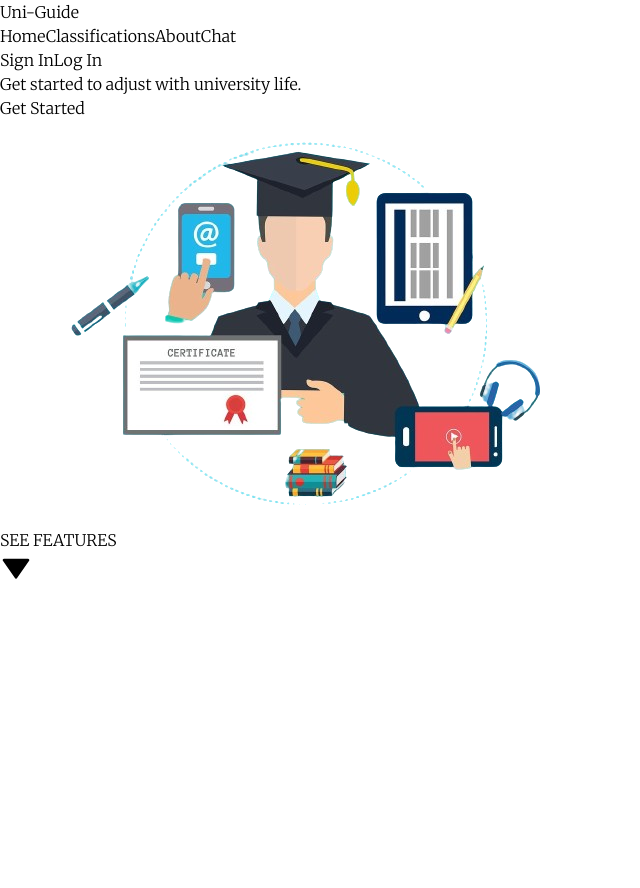
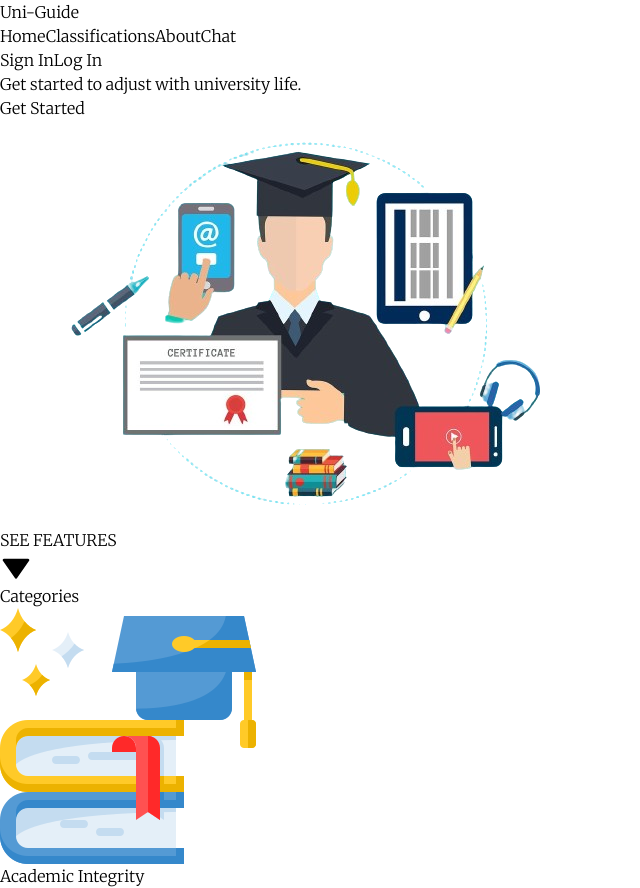
Before and after one commit to frank245chikanku/signup-form, a React (Vite) app: page / in a window 1280 px wide. Shown: the whole page, without its empty margins (0-640 px from the left). Before the commit the page ends 800 px from the top, so only its background shows below. Built offline with nearby package versions, Linux system fonts and the light colour scheme.

Commit message:
made some changes to the categories component

```diff
--- a/src/components/Register.tsx
+++ b/src/components/Register.tsx
@@ -1,10 +1,12 @@
 import { Link } from "react-router-dom"
+import bg from "../assets/front-view-stacked-books-graduation-cap-ladders-education-day.jpg"
 
 
 const Register = () => {
   return (
-    <section className="w-full min-h-screen flex p-4 justify-center items-center bg-slate-900">
-        <div className="grid grid-cols-2 w-1/2 h-96 border-2 border-blue-600 shadow-lg shadow-blue-200 rounded">
+    <section style={{ backgroundImage: `url(${bg})`}} className="bg-cover bg-center object-cover">
+    <div className="w-full min-h-screen flex p-4 justify-center items-center">
+        <div className="grid grid-cols-2 w-1/2 h-96 border-2 border-blue-950 shadow-lg shadow-blue-200 rounded-3xl backdrop-blur-sm bg-slate-950 bg-opacity-90">
 
         <div className="w-full p-3 flex flex-col justify-center items-center">
             <p className="text-gray-200 text-3xl font-bold max-w-min">Register To Adjust With University Life.</p>
@@ -21,6 +23,7 @@ const Register = () => {
 
             </div>
         </div>
+    </div>
     </section>
   )
 }
--- a/src/components/Signup.tsx
+++ b/src/components/Signup.tsx
@@ -5,7 +5,7 @@ const Signup = () => {
   return (
     <section style={{ backgroundImage: `url(${bg})`}} className="bg-cover bg-center object-cover">
     <div className="w-full min-h-screen flex p-4 justify-center items-center">
-        <div className="grid grid-cols-2 w-1/2 h-96 border-2 border-blue-950 shadow-lg shadow-blue-200 rounded backdrop-blur-sm bg-slate-950 bg-opacity-90">
+        <div className="grid grid-cols-2 w-1/2 h-96 border-2 border-blue-950 shadow-lg shadow-blue-200 rounded-3xl backdrop-blur-sm bg-slate-950 bg-opacity-90">
             <div className=" flex flex-col justify-center w-full p-3">
                 <p className="text-2xl font-bold text-white text-center">Login</p>
                 <div className="w-full flex flex-col mt-4">
--- a/src/components/global/Navbar.tsx
+++ b/src/components/global/Navbar.tsx
@@ -4,7 +4,7 @@ const Navbar = () => {
     return (
         <nav className="p-6 bg-gradient-to-r from-[#3d2659] to-[#0c2856] items-center justify-between text-white w-full flex">
             <div className="flex  gap-20 items-center">
-                <Link className="font-bold text-lg" to="/">Uni-Guide</Link>
+                <Link className="font-bold text-xl" to="/">Uni-Guide</Link>
                 <div className="flex gap-6">
                     <Link to="/">Home</Link>
                     <Link to="/">Classifications</Link>
--- /dev/null
+++ b/src/components/home/Categories.tsx
@@ -0,0 +1,19 @@
+import academic from "../../assets/education.png";
+
+const Categories = () => {
+  return (
+    <section className="w-full flex flex-col min-h-screen justify-center items-center p-6">
+      <p className="font-bold text-[50px]">Categories</p>
+      <div className="w-full grid md:grid-cols-4 grid-cols-1 gap-4">
+        <div className="w-full shadow shadow-black p-4 rounded-sm flex flex-col justify-center items-center">
+          <img className="h-20 w-20" src={academic} alt="academic" />
+          <p className="mt-4 font-bold text-slate-900 text-lg">
+            Academic Integrity
+          </p>
+        </div>
+      </div>
+    </section>
+  );
+};
+
+export default Categories;
--- a/src/pages/Home.tsx
+++ b/src/pages/Home.tsx
@@ -1,13 +1,15 @@
-import Navbar from "../components/global/Navbar"
-import Hero from "../components/home/Hero"
+import Navbar from "../components/global/Navbar";
+import Categories from "../components/home/Categories";
+import Hero from "../components/home/Hero";
 
 const Home = () => {
   return (
     <div>
-        <Navbar/>
-        <Hero/>
+      <Navbar />
+      <Hero />
+      <Categories />
     </div>
-  )
-}
+  );
+};
 
-export default Home
+export default Home;
```
Also changed, not shown: src/assets/education.png (added).
